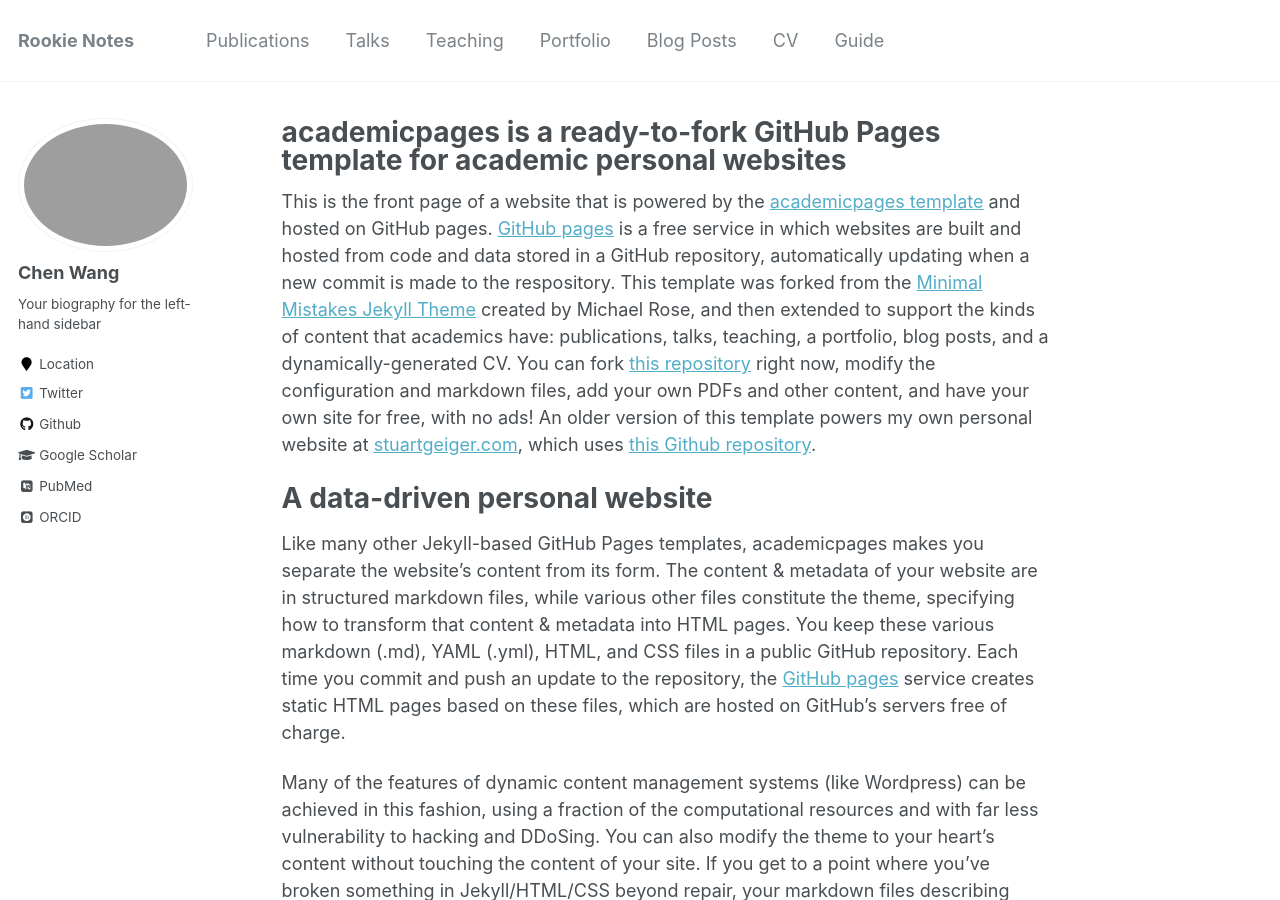
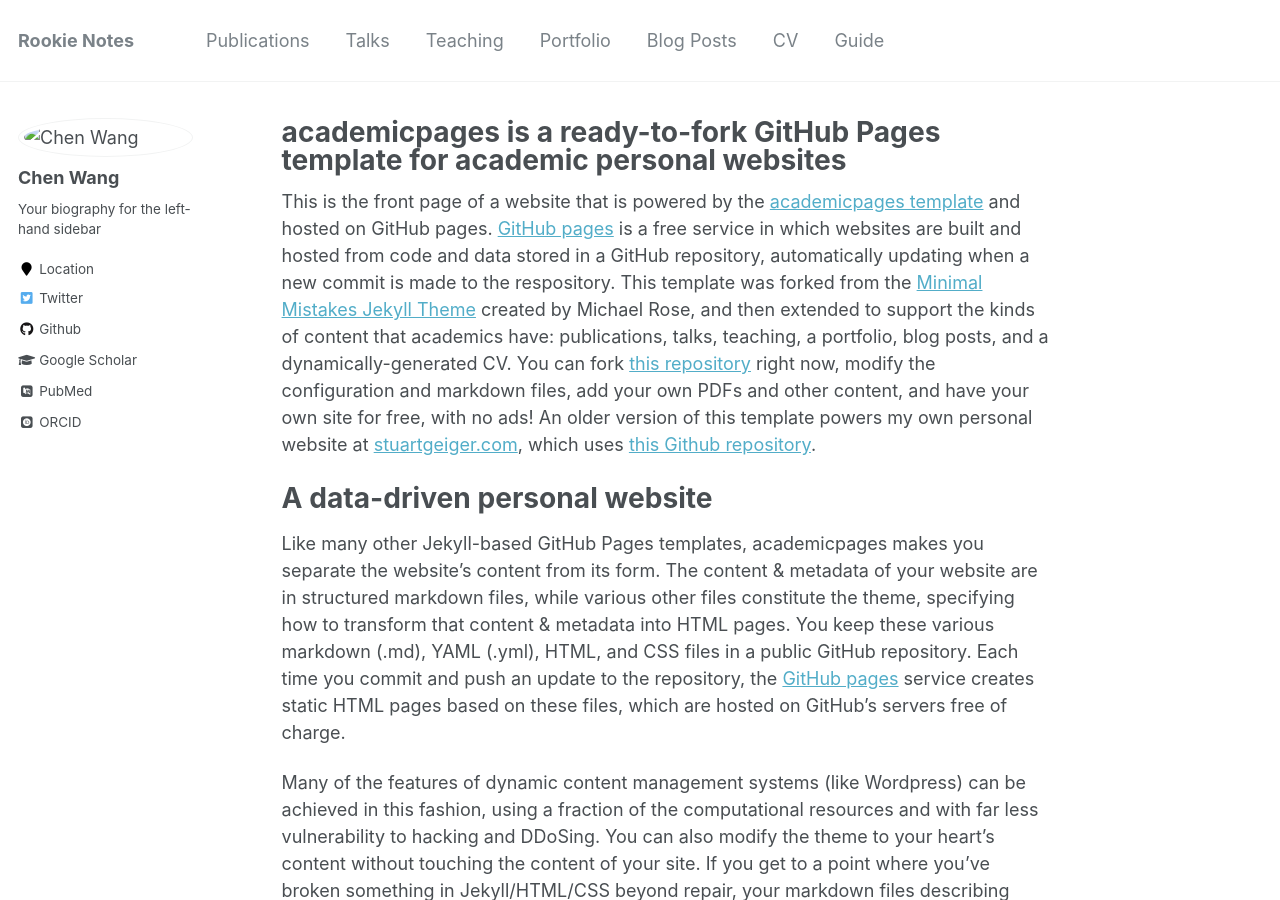
Before and after one commit to ichenwang/ichenwang.github.io, a Jekyll site: the page built from _pages/about.md, in a window 1280 px wide and 900 px high. Built offline with Jekyll 4.4.1, drawn with Linux system fonts in a browser that asks for light colours; some web fonts are replaced.

Commit message:
Update _config.yml

```diff
--- a/_config.yml
+++ b/_config.yml
@@ -81,7 +81,7 @@
 # Site Author
 author:
   name             : "Chen Wang"
-  avatar           : "/assets/images/bio-photo.jpeg"
+  avatar           : "/assets/images/bio-photo.jpg"
   bio              : "Your biography for the left-hand sidebar"
   location         : "Location"
   employer         :
```
